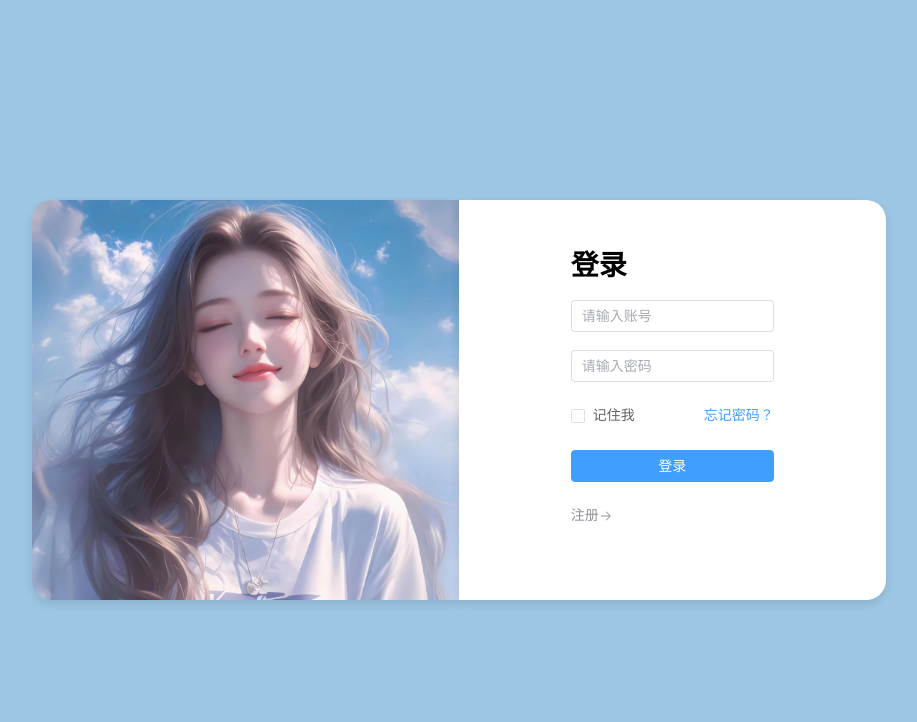
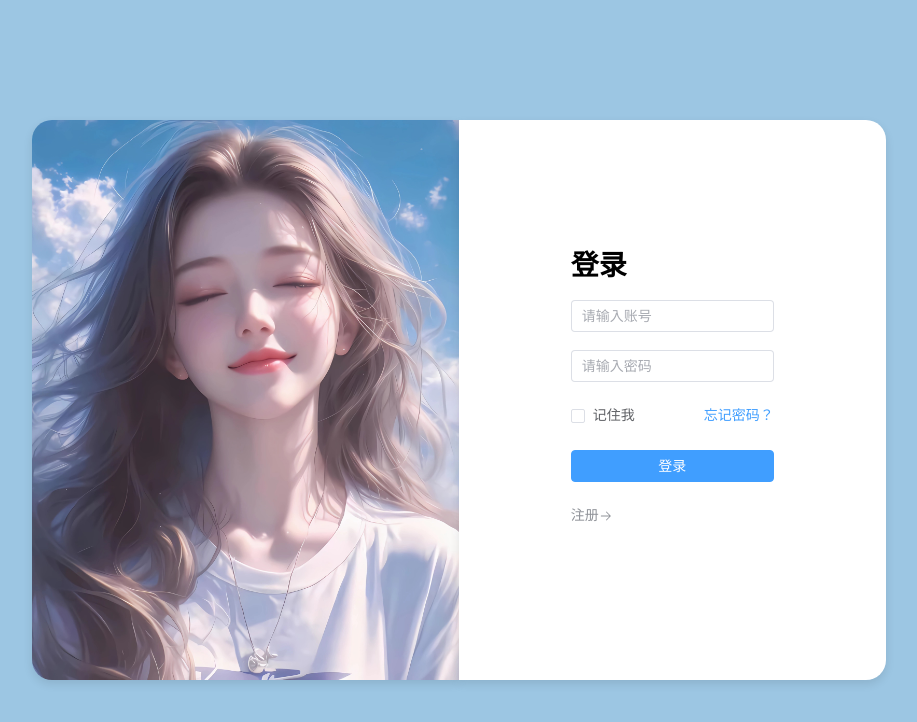
Before and after one commit to loggn/myToDo, a Vue app: page /login in a window 1280 px wide. Shown: the top 722 px of the page, without its empty margins (181-1098 px from the left). Built offline with nearby package versions, Linux system fonts and the light colour scheme.

Commit message:
change login page

```diff
--- a/src/views/login/LoginNewPage.vue
+++ b/src/views/login/LoginNewPage.vue
@@ -164,7 +164,7 @@ watch(isRegister, () => {
 .bg {
   min-width: 350px;
   min-height: 350px;
-  height: 50vh;
+  height: 70vh;
   background-image: url('../../assets/【哲风壁纸】笑嘻嘻-美女.png');
   background-size: cover;
   background-position: center;
@@ -177,7 +177,7 @@ watch(isRegister, () => {
   display: flex;
   justify-content: center;
   align-items: center;
-  height: 50vh;
+  height: 70vh;
   background-color: #fff;
   border-radius: 0 20px 20px 0;
   box-shadow: 0px 4px 10px rgba(0, 0, 0, 0.1);
```
